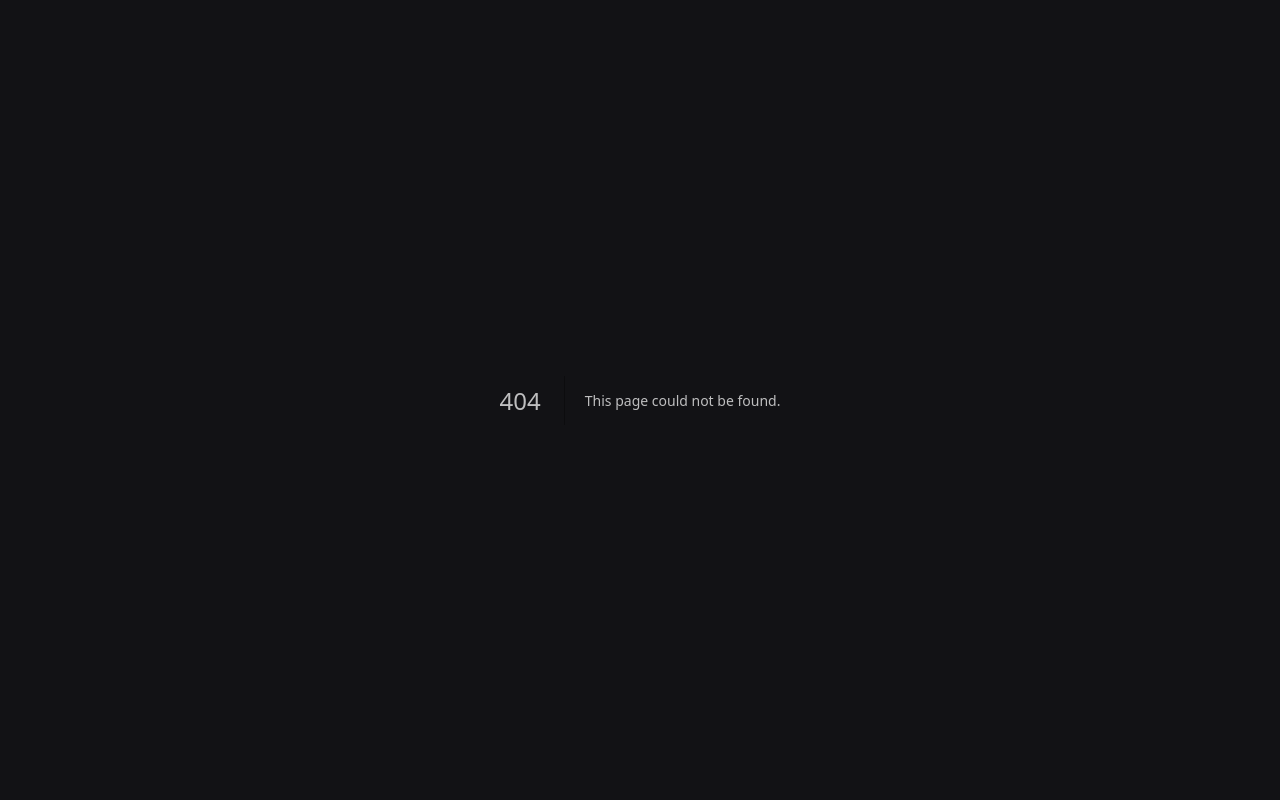
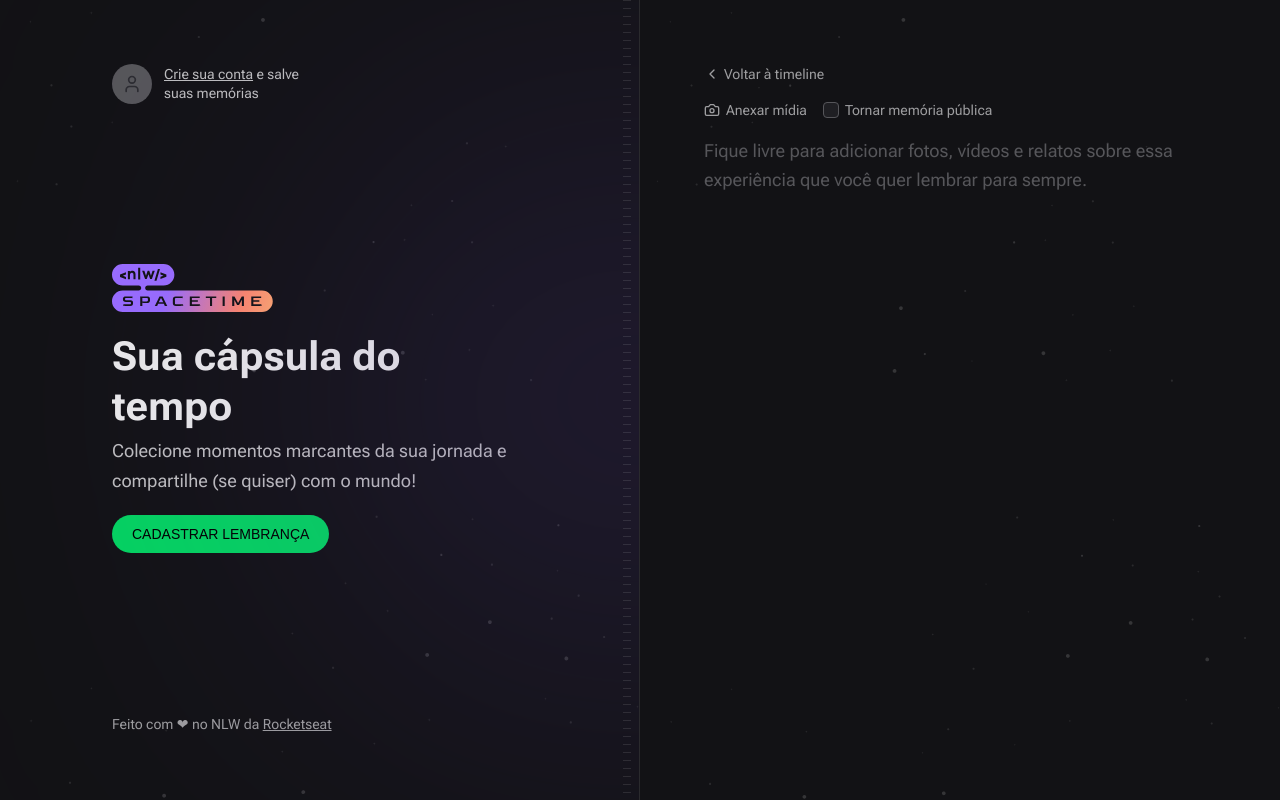
Before and after one commit to wesleywisch/NLW-Spacetime, a Next.js app in the folder FrontEnd/: page /memories/new in a window 1280 px wide. Before the commit this address had no page. Built offline with nearby package versions, Linux system fonts and the light colour scheme; no server answers; a web font is replaced by a local one.

Commit message:
feat: Defining the layout of the routes, creating the logout route, creating the page to create a new memory and the authentication middleware.

```diff
--- a/FrontEnd/package.json
+++ b/FrontEnd/package.json
@@ -23,6 +23,7 @@
   },
   "devDependencies": {
     "@rocketseat/eslint-config": "^1.2.0",
+    "@tailwindcss/forms": "^0.5.3",
     "@types/node": "20.1.5",
     "@types/react": "18.2.6",
     "@types/react-dom": "18.2.4",
--- a/FrontEnd/src/app/api/auth/callback/route.ts
+++ b/FrontEnd/src/app/api/auth/callback/route.ts
@@ -6,13 +6,15 @@ export async function GET(req: NextRequest, res: NextResponse) {
   const { searchParams } = new URL(req.url)
   const code = searchParams.get('code')
 
+  const redirectTo = req.cookies.get('redirectTo')?.value
+
   const registerResponse = await api.post('/register', {
     code,
   })
 
   const { token } = registerResponse.data
 
-  const redirectURL = new URL('/', req.url)
+  const redirectURL = redirectTo ?? new URL('/', req.url)
 
   const cookieExpiresInSeconds = 60 * 60 * 24 * 10 // 10 days
 
--- /dev/null
+++ b/FrontEnd/src/app/api/auth/logout/route.ts
@@ -0,0 +1,11 @@
+import { NextRequest, NextResponse } from 'next/server'
+
+export async function GET(req: NextRequest, res: NextResponse) {
+  const redirectURL = new URL('/', req.url)
+
+  return NextResponse.redirect(redirectURL, {
+    headers: {
+      'Set-Cookie': `token=; Path=/; max-age=0`,
+    },
+  })
+}
--- a/FrontEnd/src/app/layout.tsx
+++ b/FrontEnd/src/app/layout.tsx
@@ -3,6 +3,12 @@ import {
   Bai_Jamjuree as BaiJamjuree,
 } from 'next/font/google'
 import { ReactNode } from 'react'
+import { cookies } from 'next/headers'
+
+import { Hero } from '../components/Hero'
+import { Profile } from '../components/Profile'
+import { SignIn } from '../components/SignIn'
+import { Copyright } from '../components/Copyright'
 
 import './globals.css'
 
@@ -20,12 +26,30 @@ export const metadata = {
 }
 
 export default function RootLayout({ children }: { children: ReactNode }) {
+  const isAuthenticated = cookies().has('token')
+
   return (
     <html lang="pt-BR">
       <body
         className={`${roboto.variable} ${baiJamjuree.variable} bg-gray-900 font-sans text-gray-100`}
       >
-        {children}
+        <main className="grid min-h-screen grid-cols-2">
+          <div className="relative flex flex-col items-start justify-between overflow-hidden border-r border-white/10 bg-[url(../assets/bg-stars.svg)] bg-cover px-28 py-16">
+            {/* blur */}
+            <div className="absolute right-0 top-1/2 h-[18rem] w-[32.875rem] -translate-y-1/2 translate-x-1/2 rounded-full bg-purple-700 opacity-50 blur-full" />
+
+            {/* stripes */}
+            <div className="absolute bottom-0 right-2 top-0 w-2 bg-stripes" />
+
+            {isAuthenticated ? <Profile /> : <SignIn />}
+            <Hero />
+            <Copyright />
+          </div>
+
+          <div className="flex flex-col bg-[url(../assets/bg-stars.svg)] bg-cover p-16">
+            {children}
+          </div>
+        </main>
       </body>
     </html>
   )
--- /dev/null
+++ b/FrontEnd/src/app/memories/new/page.tsx
@@ -0,0 +1,50 @@
+import { Camera, ChevronLeft } from 'lucide-react'
+import Link from 'next/link'
+
+export default function NewMemories() {
+  return (
+    <div className="flex flex-1 flex-col gap-4">
+      <Link
+        href="/"
+        className="flex items-center gap-1 text-sm text-gray-200 hover:text-gray-100"
+      >
+        <ChevronLeft className="h-4 w-4" /> Voltar à timeline
+      </Link>
+
+      <form className="flex flex-1 flex-col gap-2">
+        <div className="flex items-center gap-4">
+          <label
+            htmlFor="media"
+            className="flex cursor-pointer items-center gap-1.5 text-sm text-gray-200 hover:text-gray-100"
+          >
+            <Camera className="h-4 w-4" />
+            Anexar mídia
+          </label>
+
+          <label
+            htmlFor="isPublic"
+            className="flex items-center gap-1.5 text-sm text-gray-200 hover:text-gray-100"
+          >
+            <input
+              type="checkbox"
+              name="isPublic"
+              id="isPublic"
+              value="true"
+              className="h-4 w-4 rounded border-gray-400 bg-gray-700 text-purple-500"
+            />
+            Tornar memória pública
+          </label>
+        </div>
+
+        <input type="file" id="media" className="invisible h-0 w-0" />
+
+        <textarea
+          name="content"
+          spellCheck={false}
+          className="w-full flex-1 resize-none rounded border-0 bg-transparent p-0 text-lg leading-relaxed text-gray-100 placeholder:text-gray-400 focus:ring-0"
+          placeholder="Fique livre para adicionar fotos, vídeos e relatos sobre essa experiência que você quer lembrar para sempre."
+        />
+      </form>
+    </div>
+  )
+}
--- a/FrontEnd/src/app/page.tsx
+++ b/FrontEnd/src/app/page.tsx
@@ -1,31 +1,5 @@
-import { cookies } from 'next/headers'
-
-import { Copyright } from '../components/Copyright'
-import { Hero } from '../components/Hero'
-import { SignIn } from '../components/SignIn'
 import { EmptyMemories } from '../components/EmptyMemories'
-import { Profile } from '../components/Profile'
 
 export default function Home() {
-  const isAuthenticated = cookies().has('token')
-
-  return (
-    <main className="grid min-h-screen grid-cols-2">
-      <div className="relative flex flex-col items-start justify-between overflow-hidden border-r border-white/10 bg-[url(../assets/bg-stars.svg)] bg-cover px-28 py-16">
-        {/* blur */}
-        <div className="absolute right-0 top-1/2 h-[18rem] w-[32.875rem] -translate-y-1/2 translate-x-1/2 rounded-full bg-purple-700 opacity-50 blur-full" />
-
-        {/* stripes */}
-        <div className="absolute bottom-0 right-2 top-0 w-2 bg-stripes" />
-
-        {isAuthenticated ? <Profile /> : <SignIn />}
-        <Hero />
-        <Copyright />
-      </div>
-
-      <div className="flex flex-col bg-[url(../assets/bg-stars.svg)] bg-cover p-16">
-        <EmptyMemories />
-      </div>
-    </main>
-  )
+  return <EmptyMemories />
 }
--- a/FrontEnd/src/components/Hero.tsx
+++ b/FrontEnd/src/components/Hero.tsx
@@ -20,7 +20,7 @@ export function Hero() {
       </div>
 
       <Link
-        href="/"
+        href="/memories/new"
         className="inline-block rounded-full bg-green-500 px-5 py-3 font-alt text-sm uppercase leading-none text-black hover:bg-green-600"
       >
         Cadastrar lembrança
--- a/FrontEnd/src/components/Profile.tsx
+++ b/FrontEnd/src/components/Profile.tsx
@@ -1,4 +1,3 @@
-import Link from 'next/link'
 import Image from 'next/image'
 
 import { getUser } from '../lib/auth'
@@ -18,9 +17,12 @@ export function Profile() {
 
       <p className="max-w-[8.75rem] text-sm leading-snug">
         {name}{' '}
-        <Link href="/" className="block text-red-400 hover:text-red-300">
+        <a
+          href="/api/auth/logout"
+          className="block text-red-400 hover:text-red-300"
+        >
           Quero sair
-        </Link>
+        </a>
       </p>
     </div>
   )
--- a/FrontEnd/tailwind.config.js
+++ b/FrontEnd/tailwind.config.js
@@ -64,5 +64,5 @@ module.exports = {
       },
     },
   },
-  plugins: [],
+  plugins: [require('@tailwindcss/forms')],
 }
```
Also changed, not shown: FrontEnd/src/middleware.ts (added, +21 -0 lines), 1 other file (tests, documents, lock files or other folders).
